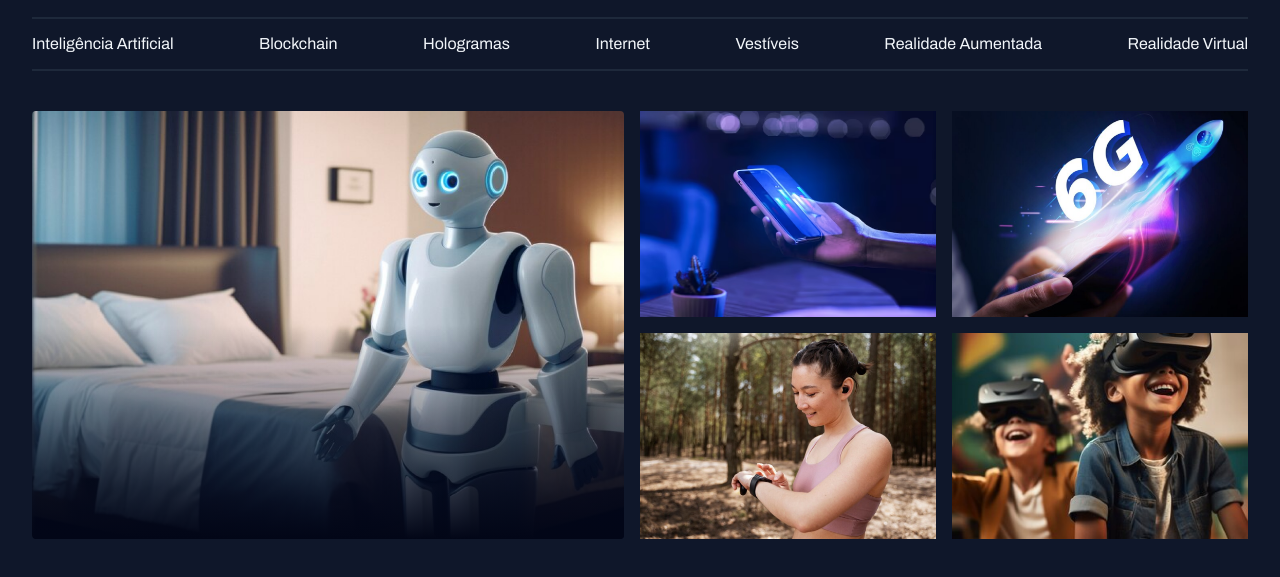
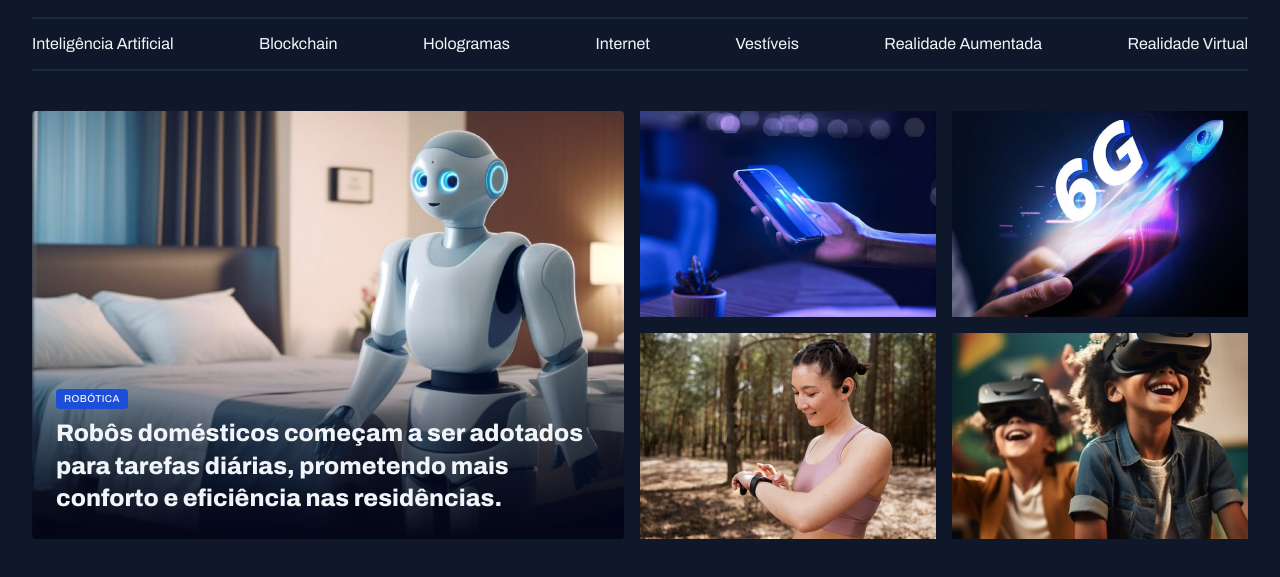
Before and after one commit to renepsilva/projeto-portal-de-noticia, a plain HTML site: page index.html in a window 1280 px wide. Shown: the part 55-632 px from the top of the page. Drawn offline with Linux system fonts and the light colour scheme.

Commit message:
Estruturando os textos do card.

```diff
--- a/index.html
+++ b/index.html
@@ -37,9 +37,15 @@
     </header>
     <main class="grid container">
         <section id="featured" class="grid grid-flow-col gap-16">
-            <div class="card">
+            <figure class="card">
                 <img src="assets/images/image-robo.png" alt="">
-            </div>
+            <figcaption>
+                <span class="content-tag">Robótica</span>
+                <h2 class="text-2xl">
+                    Robôs domésticos começam a ser adotados para tarefas diárias, prometendo mais conforto e eficiência nas residências.
+                </h2>
+            </figcaption>
+        </figure>
             <div class="grid grid-cols-2 gap-16">
                 <img src="assets/images/image-smartphone.png" alt="">
                 <img src="assets/images/image-6g.png" alt="">
--- a/styles/global.css
+++ b/styles/global.css
@@ -54,3 +54,14 @@ img{
 main{
     margin-top: 40px;
 }
+
+.content-tag{
+    display: inline-block;
+    background-color: var(--brand-color-dark);
+    padding: 4px 8px;
+    border-radius: 4px;
+    font: 500  10px/1.2 var(--font-family);
+    text-transform: uppercase;
+    letter-spacing: 0.04em;
+    color: var(--text-color-primary);
+}
--- a/styles/section.css
+++ b/styles/section.css
@@ -6,8 +6,8 @@
 
     .card{
         border-radius: 4px;
+        overflow: hidden;
         position: relative;
-        overflow: hidden;
 
         &::before{
             content: "";
@@ -17,5 +17,15 @@
             top: 50%;
             background: linear-gradient(180deg, transparent 0%, #020617 100%);
         }
+
+        figcaption{
+            position: absolute;
+            bottom: 0px;
+            padding: 24px;
+
+            h2{
+                margin-top: 8px;
+            }
+        }
     }
 }
--- a/styles/utility.css
+++ b/styles/utility.css
@@ -13,3 +13,19 @@
 .gap-16{
     gap: 16px;
 }
+
+.text-2xl{
+    font: var(--h1);
+}
+
+.text-xl{
+    font: var(--h2);
+}
+
+.text-lg{
+    font: var(--h3);
+}
+
+.text-sm{
+    font: var(--text-sm);
+}
```
